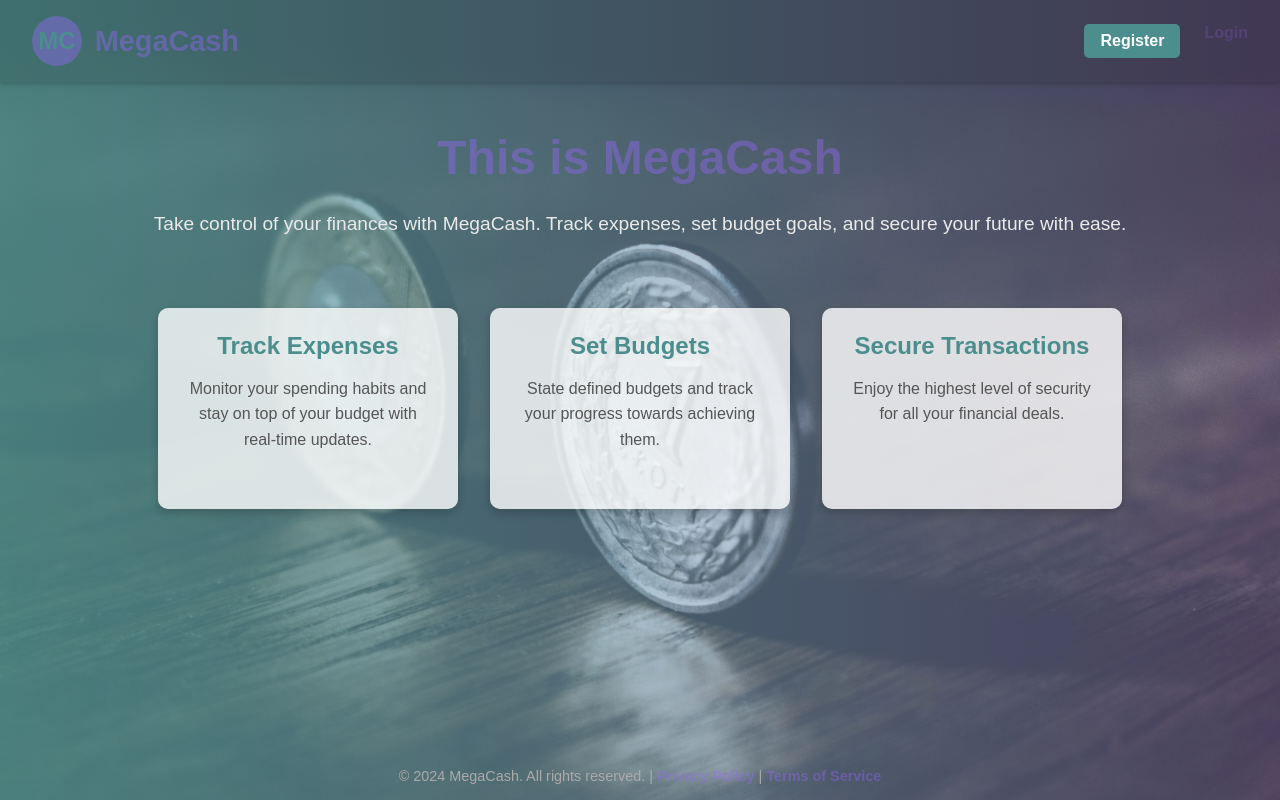
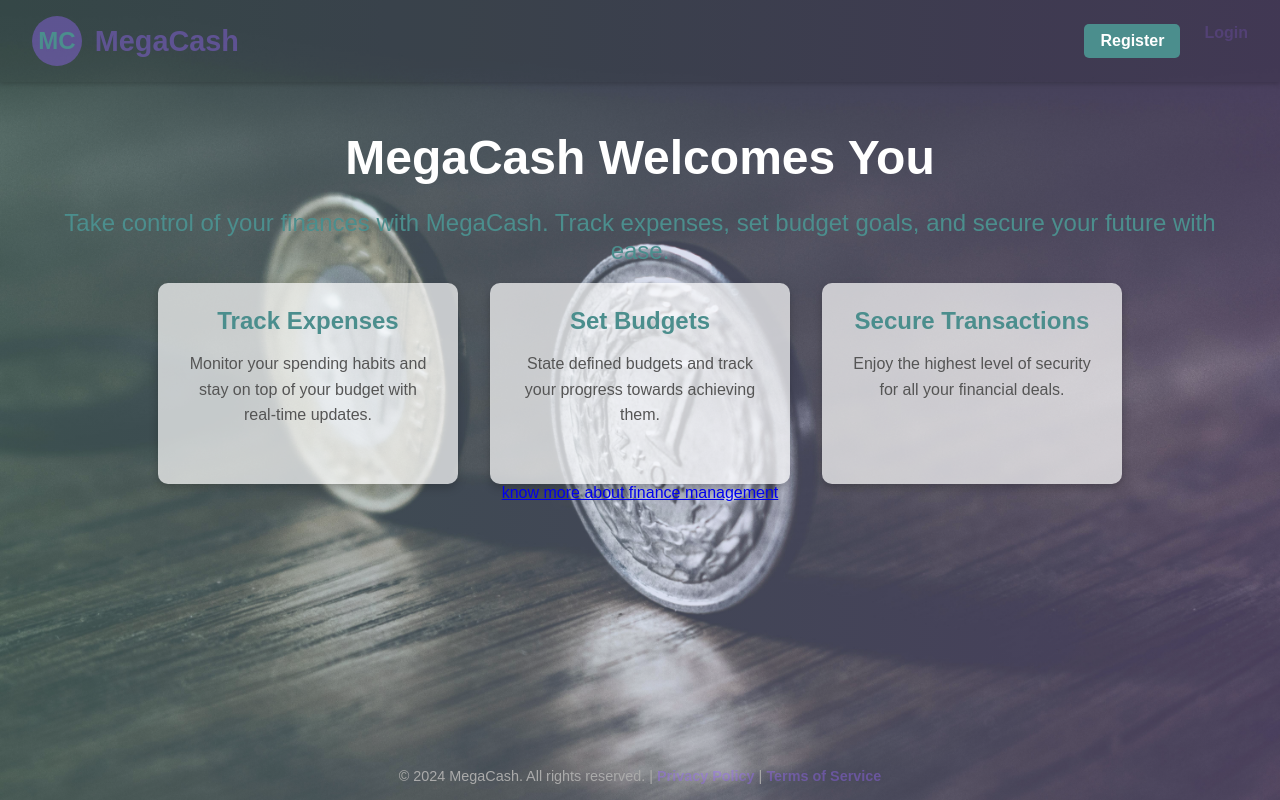
Before and after one commit to Lyzie3/Web-project, a PHP site: page /home.php in a window 1280 px wide. Run offline with PHP 8.4, Linux system fonts and the light colour scheme.

Commit message:
Update home.php

```diff
--- a/home.php
+++ b/home.php
@@ -17,7 +17,7 @@
         body {
             font-family: 'Poppins', sans-serif;
             color: #333;
-            background-image: linear-gradient(to right, rgba(75, 142, 141, 0.8), rgba(153, 102, 255, 0.2)), url('budget_background.jpg');
+            background-image: linear-gradient(to right, rgba(75, 142, 141, 0.3), rgba(153, 102, 255, 0.2)), url('budget_background.jpg');
             background-size: cover;
             background-repeat: no-repeat;
             background-position: center;
@@ -98,13 +98,17 @@
 
         h1 {
             font-size: 3rem;
-            color: rgba(153, 102, 255, 0.4);
+            color:white;
             margin-bottom: 1.5rem;
         }
 
+        p2{
+            font-size:1.5rem;
+            color:#4b8e8d;
+        }
         p {
             font-size: 1.2rem;
-            color: #eaeaea;
+            color: #4b8e8d;
             margin-bottom: 2rem;
             line-height: 1.6;
         }
@@ -121,7 +125,7 @@
             flex: 1;
             max-width: 300px;
             padding: 1.5rem;
-            background-color: rgba(255, 255, 255, 0.8);
+            background-color: rgba(255, 255, 255, 0.7);
             border-radius: 10px;
             box-shadow: 0 4px 10px rgba(0, 0, 0, 0.2);
             text-align: center;
@@ -201,8 +205,8 @@
         </nav>
     </header>
     <main>
-        <h1>This is MegaCash</h1>
-        <p>Take control of your finances with MegaCash. Track expenses, set budget goals, and secure your future with ease.</p><br><br>
+        <h1> MegaCash Welcomes You</h1>
+        <p2>Take control of your finances with MegaCash. Track expenses, set budget goals, and secure your future with ease.</p2><br><br>
         <div class="features">
             <div class="feature">
                 <h2>Track Expenses</h2>
@@ -218,6 +222,7 @@
             </div>
         </div>
 
+        <a  href="https://futureeducationmagazine.com/teach-money-management-to-students/">know more about finance management</a>
     </main>
     <footer>
         &copy; 2024 MegaCash. All rights reserved. | <a href="#">Privacy Policy</a> | <a href="#">Terms of Service</a>
```
